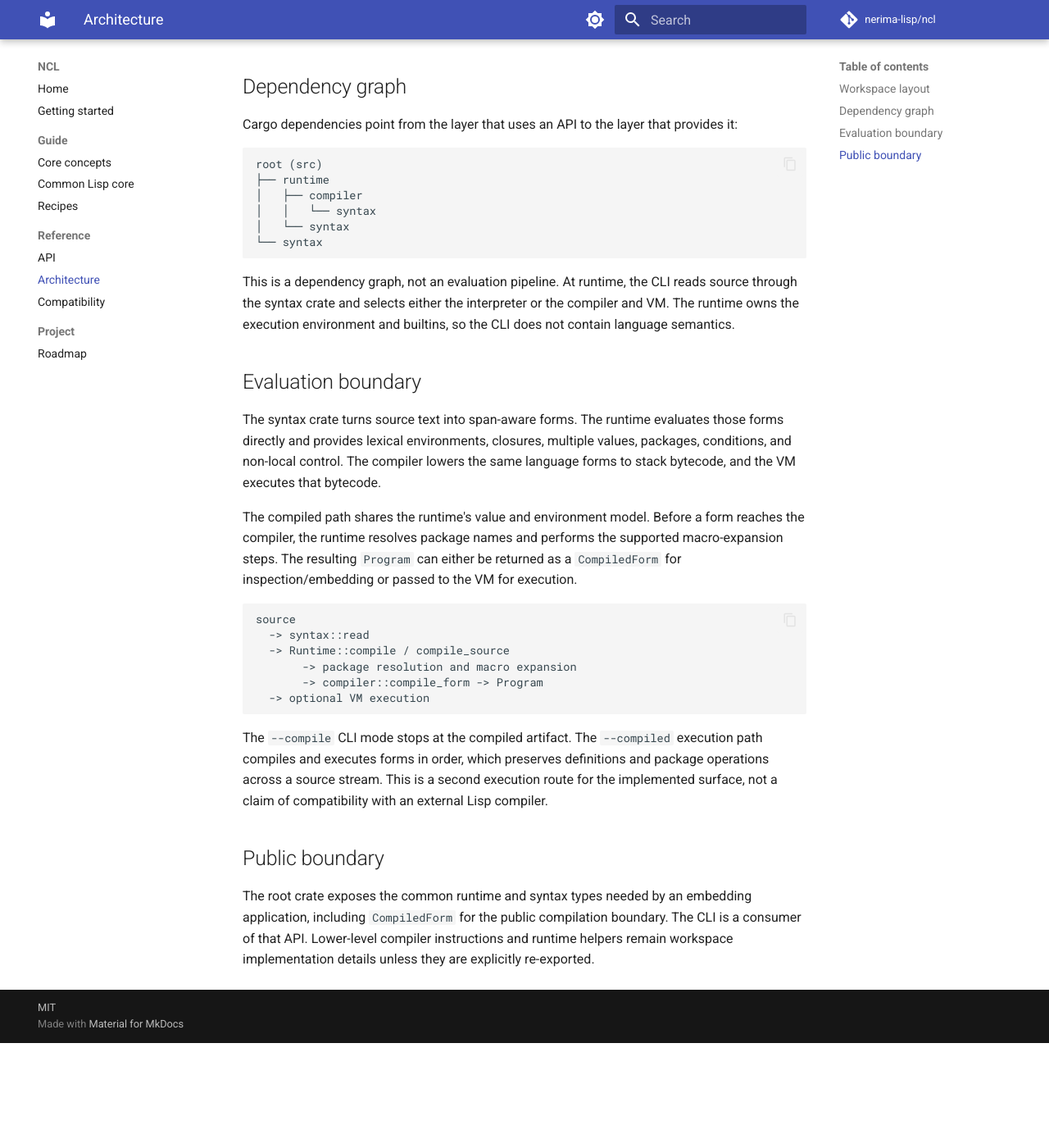
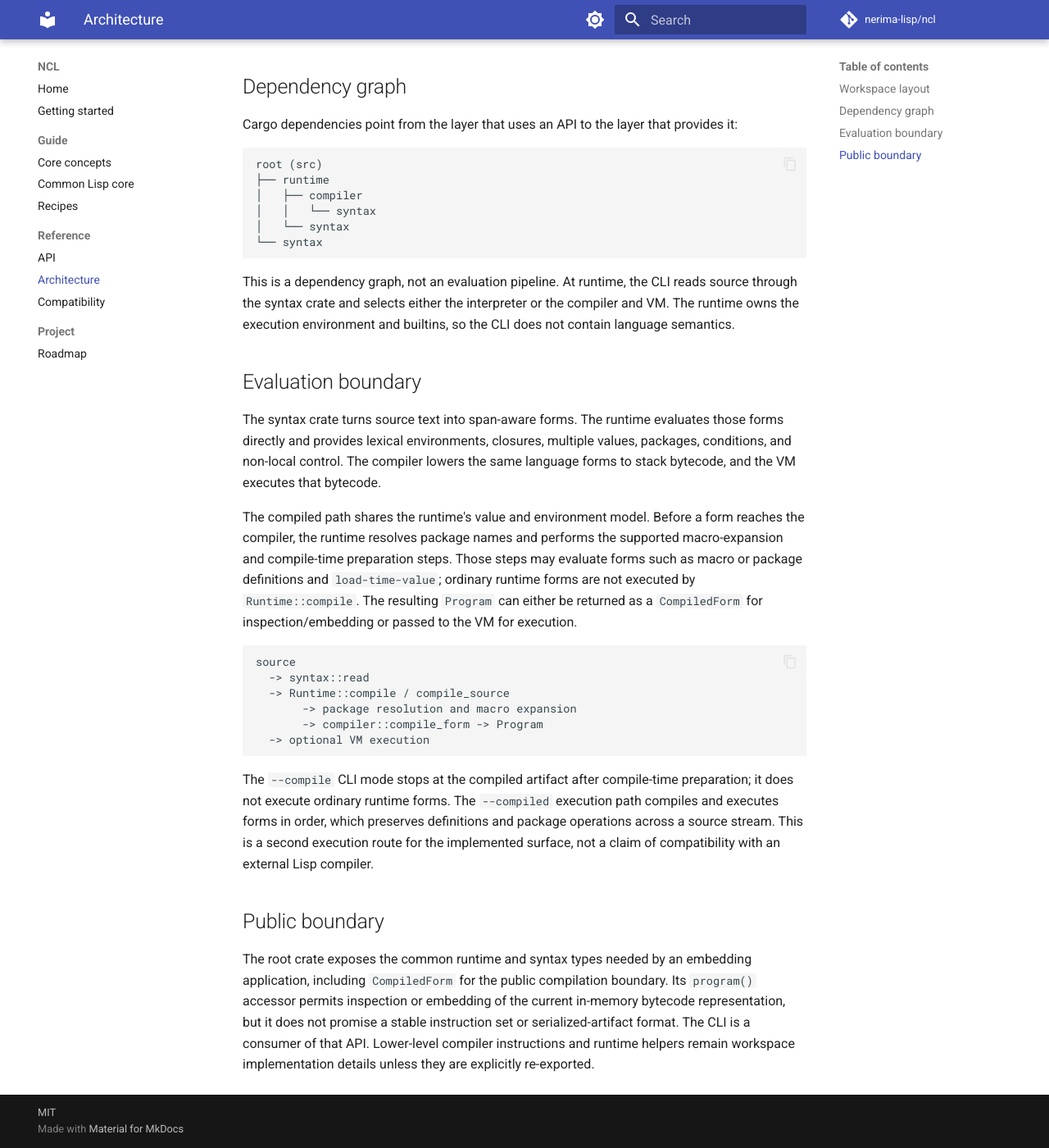
Before and after one commit to nerima-lisp/ncl, an MkDocs documentation site: the page built from docs/src/reference/architecture.md, in a window 1280 px wide and 1400 px high, scrolled down 514 px. Shown: the whole window at 82% size. Built offline with MkDocs 1.6.1 and Material for MkDocs 9.7.7, drawn with Linux system fonts in a browser that asks for light colours; comment, search, counter and statistics services are not loaded; before the commit the page ends 1786 px from its top, so only the background shows below that.

```diff
--- a/docs/src/reference/architecture.md
+++ b/docs/src/reference/architecture.md
@@ -40,9 +40,12 @@
 
 The compiled path shares the runtime's value and environment model. Before a
 form reaches the compiler, the runtime resolves package names and performs the
-supported macro-expansion steps. The resulting <code>Program</code> can either
-be returned as a <code>CompiledForm</code> for inspection/embedding or passed
-to the VM for execution.
+supported macro-expansion and compile-time preparation steps. Those steps may
+evaluate forms such as macro or package definitions and
+<code>load-time-value</code>; ordinary runtime forms are not executed by
+<code>Runtime::compile</code>. The resulting <code>Program</code> can either be
+returned as a <code>CompiledForm</code> for inspection/embedding or passed to
+the VM for execution.
 
 ~~~text
 source
@@ -53,7 +56,8 @@
   -> optional VM execution
 ~~~
 
-The <code>--compile</code> CLI mode stops at the compiled artifact. The
+The <code>--compile</code> CLI mode stops at the compiled artifact after
+compile-time preparation; it does not execute ordinary runtime forms. The
 <code>--compiled</code> execution path compiles and executes forms in order,
 which preserves definitions and package operations across a source stream.
 This is a second execution route for the implemented surface, not a claim of
@@ -63,6 +67,9 @@
 
 The root crate exposes the common runtime and syntax types needed by an
 embedding application, including <code>CompiledForm</code> for the public
-compilation boundary. The CLI is a consumer of that API. Lower-level compiler
-instructions and runtime helpers remain workspace implementation details unless
-they are explicitly re-exported.
+compilation boundary. Its <code>program()</code> accessor permits inspection or
+embedding of the current in-memory bytecode representation, but it does not
+promise a stable instruction set or serialized-artifact format. The CLI is a
+consumer of that API. Lower-level compiler instructions and runtime helpers
+remain workspace implementation details unless they are explicitly
+re-exported.
```
Also changed, not shown: docs/src/project/roadmap.md (+9 -2 lines), docs/src/reference/api.md (+5 -3 lines), docs/src/reference/compatibility.md (+1 -1 lines), README.md, 3 other files.
